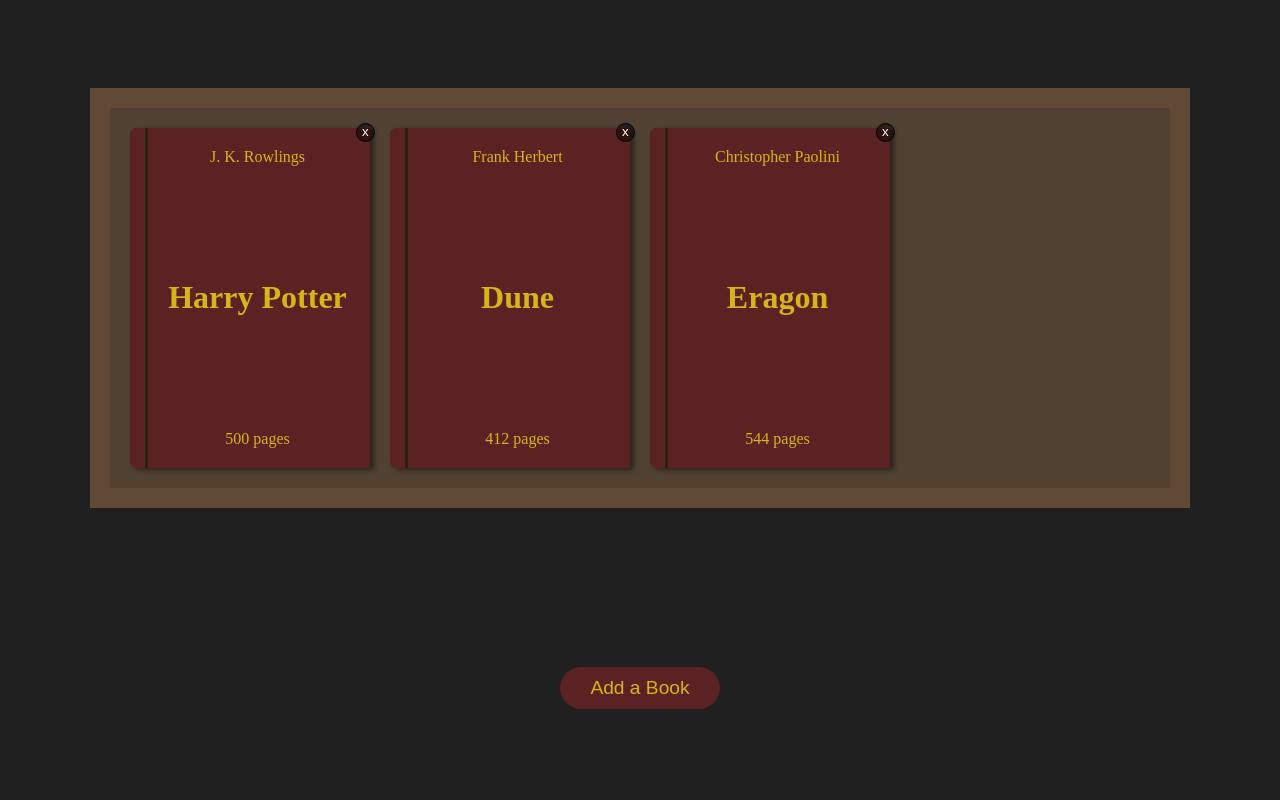
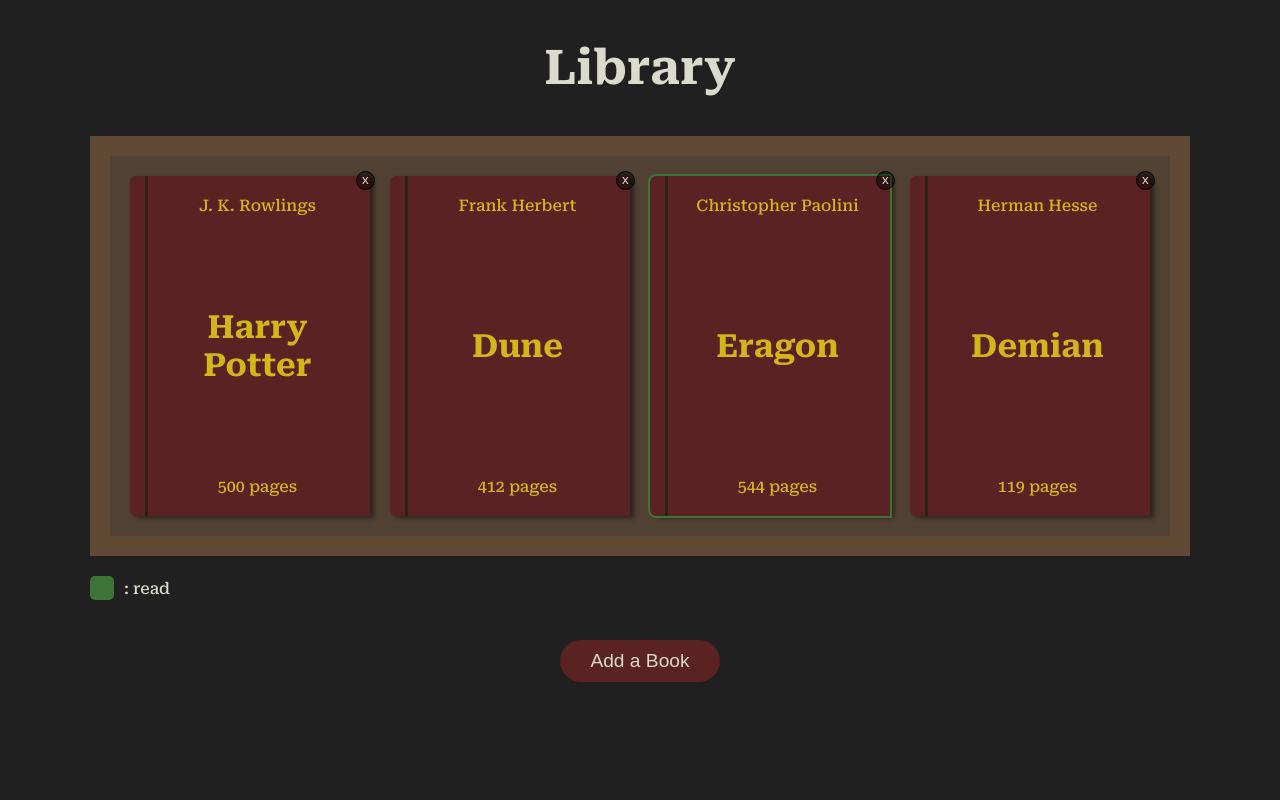
Before and after one commit to vasivuk/library-app, a PHP site: page / in a window 1280 px wide. Run offline with PHP 8.4, Linux system fonts and the light colour scheme.

Commit message:
Added legend, color/style changes

```diff
--- a/index.html
+++ b/index.html
@@ -9,9 +9,15 @@
 </head>
 <body>
     <div class="wrapper">
-        <div class="card-container">
+        <h1>Library</h1>
+        <div class="card-container"></div>
+        <div class="legend">
+            <div class="box"></div>
+            <p>: read</p>
         </div>
         <button class="add-btn">Add a Book</button>
+
+        <!-- MODAL CONTENT -->
         <div class="new-book-modal" id="new-book-modal">
             <div class="modal-content">
                     <button class="close">X</button>
--- a/script.js
+++ b/script.js
@@ -57,15 +57,20 @@
 const book1 = new Book('Harry Potter', 'J. K. Rowlings', 500, false)
 const book2 = new Book('Dune', 'Frank Herbert', 412, false);
 const book3 = new Book('Eragon', 'Christopher Paolini', 544, true);
+const book4 = new Book('Demian', 'Herman Hesse', 119, false);
 
 book1.addBookToLibrary();
 book2.addBookToLibrary();
 book3.addBookToLibrary();
+book4.addBookToLibrary();
 
 function viewBooks(){
     for (const book of myLibrary) {
         const card = document.createElement('div');
         card.classList.add('card');
+        if(book.isRead === true) {
+            card.classList.add('read');
+        }
         card.dataset.index = myLibrary.indexOf(book);
         const title = document.createElement('h1');
         const author = document.createElement('p');
@@ -86,7 +91,7 @@
 
         card.addEventListener('click', () => {
             book.isRead = book.toggleRead();
-            if(book.isRead === false) {
+            if(book.isRead === true) {
                 card.classList.add('read');
             } else {
                 card.classList.remove('read');
--- a/style.css
+++ b/style.css
@@ -1,7 +1,11 @@
+@import url('https://fonts.googleapis.com/css2?family=Roboto+Serif:wght@300;500;700&display=swap');
+
 :root {
     --primary: #5a2222;
     --secondary: #d3b719;
-    --dark: #202020
+    --dark: #202020;
+    --read: #3c7537;
+    --white: #dbdbcc;
 }
 
 * {
@@ -12,37 +16,40 @@
 body {
     height: 100vh;
     background-color: #202020;
+    color: var(--white);
+    font-family: 'Roboto Serif', sans-serif;
+}
+
+h1 {
+    font-size: 3rem;
+    text-align: center;
+    margin: 20px;
 }
 
 .wrapper {
     display: grid;
     height: inherit;
-    grid-template-columns: 1fr;
-    grid-template-rows: 3fr 1fr;
+    grid-template-columns: auto;
+    justify-content: center;
+    grid-template-rows: auto auto auto 1fr;
     gap: 20px;
     padding: 20px;
     box-sizing: border-box;
 }
 
 .card-container {
-    margin: 20px;
     background-color: #504133;
     border: 20px solid #614a35;
     width: min(1020px, 90vw);
-    grid-row: 1;
     grid-column: 1;
     align-self: center;
     justify-self: center;
     display: grid;
     grid-template-columns: repeat(auto-fit, 240px);
-
-    /* display: flex;
-    align-items: center;
-    justify-content: left;
-    flex-wrap: wrap; */
     gap: 20px;
     padding: 20px;
 }
+
 
 .card {
     height: 340px;
@@ -66,6 +73,7 @@
 
 .card h1 {
     text-align: center;
+    font-size: 2rem;
 }
 
 .card::after {
@@ -79,6 +87,19 @@
     left: 0;
 }
 
+.legend {
+    display: flex;
+    align-items: center;
+    gap: 10px;
+}
+
+.box {
+    background-color: var(--read);
+    height: 1.5rem;
+    width: 1.5rem;
+    border-radius: 5px;
+}
+
 .remove-btn {
     position: absolute;
     right: 0;
@@ -90,7 +111,7 @@
     place-content: center;
     border-radius: 50%;
     background-color: rgba(0, 0, 0, 0.479);
-    color: white;
+    color: var(--white);
     cursor: pointer;
     height: 1.2rem;
     width: 1.2rem;
@@ -99,7 +120,7 @@
 .wrapper > button {
     margin: 20px;
     padding: 10px 30px;
-    align-self: center;
+    align-self: flex-start;
     justify-self: center;
 
     font-size: 1.2rem;
@@ -107,7 +128,7 @@
     border: none;
 
     background-color: var(--primary);
-    color: var(--secondary);
+    color: var(--white);
     cursor: pointer;
 }
 
@@ -132,7 +153,7 @@
 
 .modal-content {
     background-color: var(--primary);
-    color: white;
+    color: var(--white);
     margin: 25vh auto;
     height: 50vh;
     width: 500px;
@@ -147,7 +168,7 @@
 
 .modal-content input {
     background-color: var(--dark);
-    color: white;
+    color: var(--white);
     border: none;
     padding: 10px;
 }
@@ -177,9 +198,9 @@
     justify-self: right;
     background-color: var(--dark);
     border: none;
-    color: white;
+    color: var(--white);
 }
 
 .read {
-    outline: 2px solid green;
+    outline: 2px solid var(--read);
 }
```
